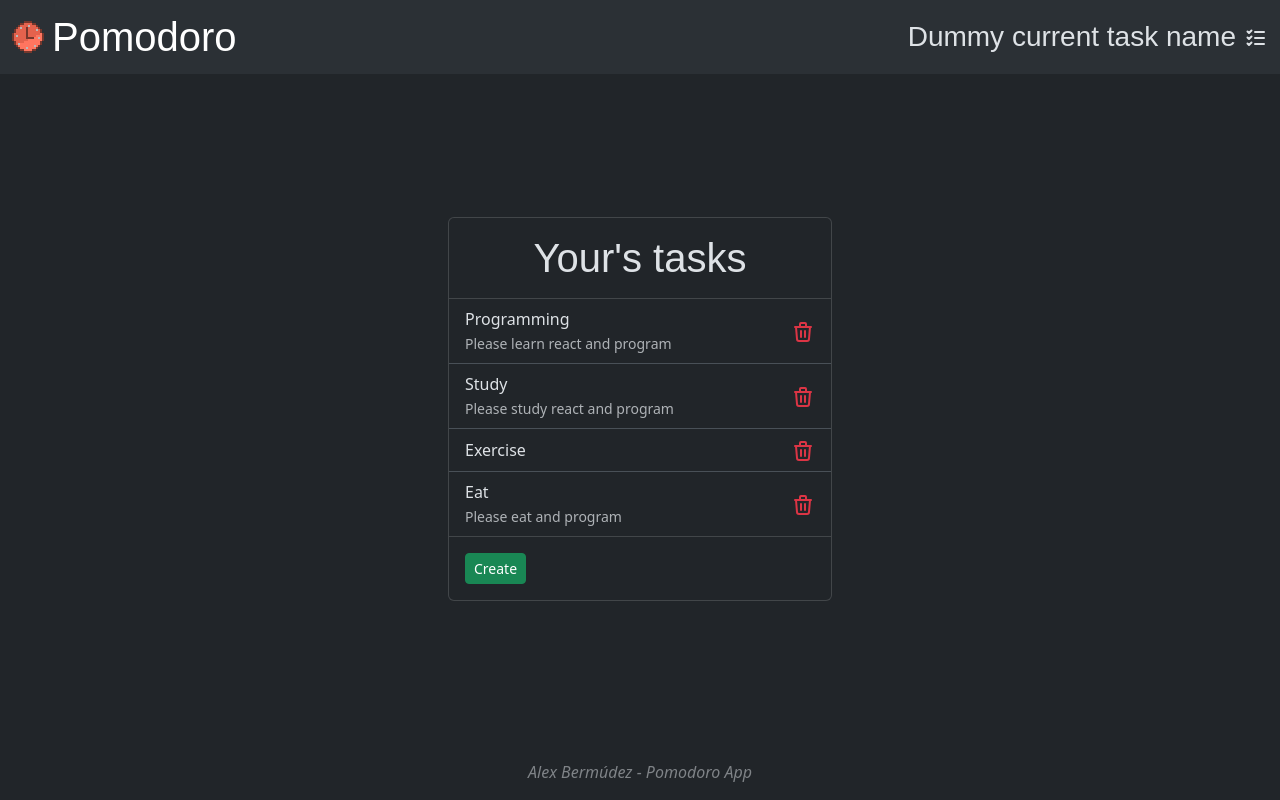
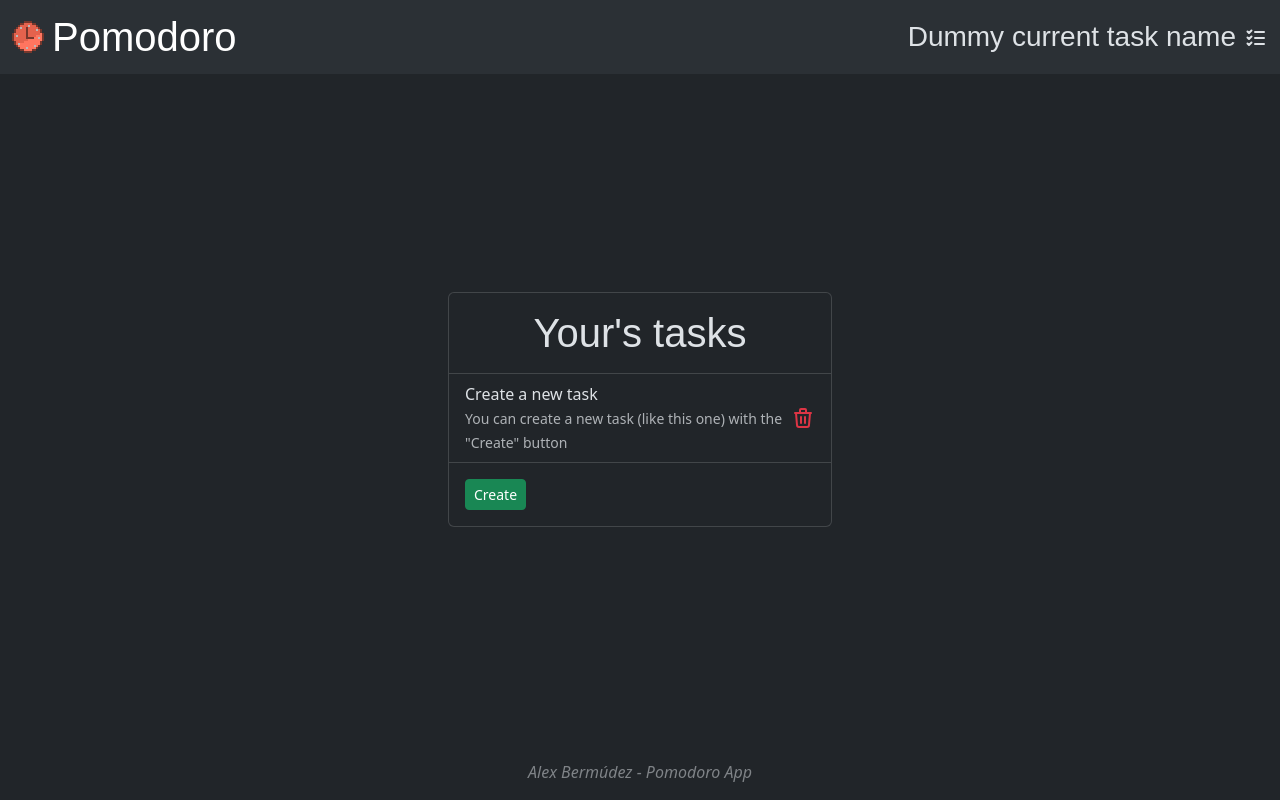
Before and after one commit to Alex-gb249/pomodoro-clock, a React (Vite) app: page / in a window 1280 px wide. Both pictures are taken after a click on the link 1256 px from the left and 37 px from the top of the page. Built offline with nearby package versions, Linux system fonts and the light colour scheme; a web font is replaced by a local one.

Commit message:
Save tasks into localstorage

```diff
--- a/src/components/task-manager/Task.ts
+++ b/src/components/task-manager/Task.ts
@@ -6,8 +6,8 @@ export class Task {
   private description: string
   private active: boolean
 
-  constructor(name: string, description: string, active: boolean) {
-    this.id = uuidv4()
+  constructor(name: string, description: string, active: boolean, id?: string) {
+    this.id = id ? id : uuidv4()
     this.name = name
     this.description = description
     this.active = active
--- a/src/components/task-manager/TaskManager.tsx
+++ b/src/components/task-manager/TaskManager.tsx
@@ -1,14 +1,10 @@
 import { useState } from 'react'
 import { Task } from './Task'
 import './TaskManager.css'
+import { initialTasks } from '../../utilities/TasksUtils'
 
 export function TaskManager() {
-  const [tasks, setTasks] = useState<Task[]>([
-    new Task('Programming', 'Please learn react and program', true),
-    new Task('Study', 'Please study react and program', true),
-    new Task('Exercise', '', true),
-    new Task('Eat', 'Please eat and program', true),
-  ])
+  const [tasks, setTasks] = useState<Task[]>(initialTasks())
   const [isCreating, setIsCreating] = useState(false)
   const [newTaskName, setNewTaskName] = useState('')
   const [newTaskDescription, setNewTaskDescription] = useState('')
@@ -26,6 +22,8 @@ export function TaskManager() {
 
     const newTask = new Task(newTaskName, newTaskDescription, true)
     const newTasks = [...tasks, newTask]
+
+    localStorage.setItem('tasks', JSON.stringify(newTasks))
     setTasks(newTasks)
     setNewTaskName('')
     setNewTaskDescription('')
@@ -34,6 +32,8 @@ export function TaskManager() {
 
   const handleDelete = (taskId: string) => {
     const newTasks = tasks.filter((task) => task.getId() !== taskId)
+
+    localStorage.setItem('tasks', JSON.stringify(newTasks))
     setTasks(newTasks)
   }
 
--- /dev/null
+++ b/src/utilities/TasksUtils.ts
@@ -0,0 +1,19 @@
+import { Task } from '../components/task-manager/Task'
+
+export const DEFAULT_TASKS: Task[] = [
+  new Task(
+    'Create a new task',
+    'You can create a new task (like this one) with the "Create" button',
+    true,
+  ),
+]
+
+export const initialTasks = () => {
+  const savedTasks: [] = JSON.parse(localStorage.getItem('tasks') || '[]')
+  const parsedTasks = savedTasks.map((task: any) => {
+    return new Task(task.name, task.description, task.active, task.id)
+  })
+
+  if (parsedTasks.length > 0) return parsedTasks
+  return DEFAULT_TASKS
+}
```
